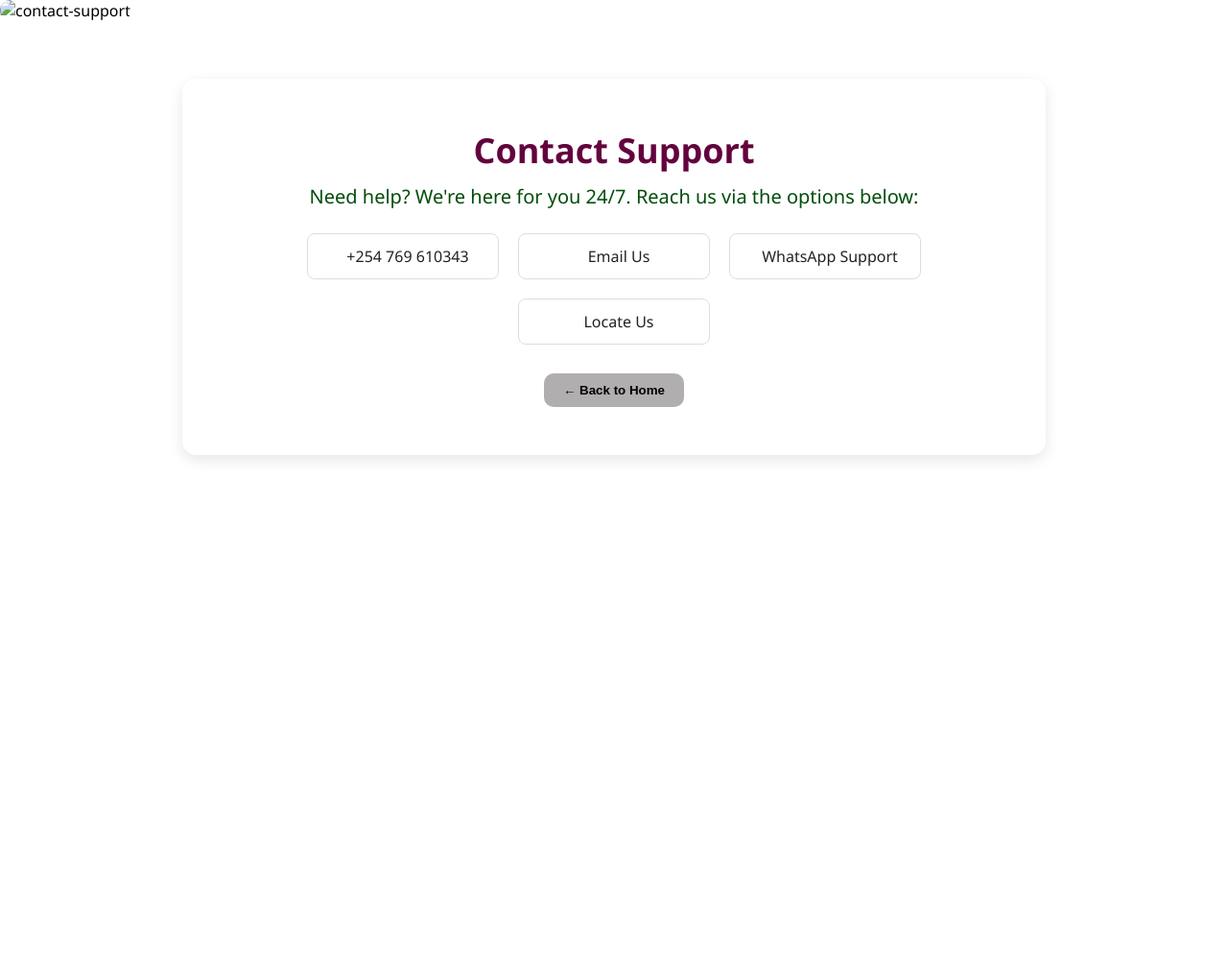
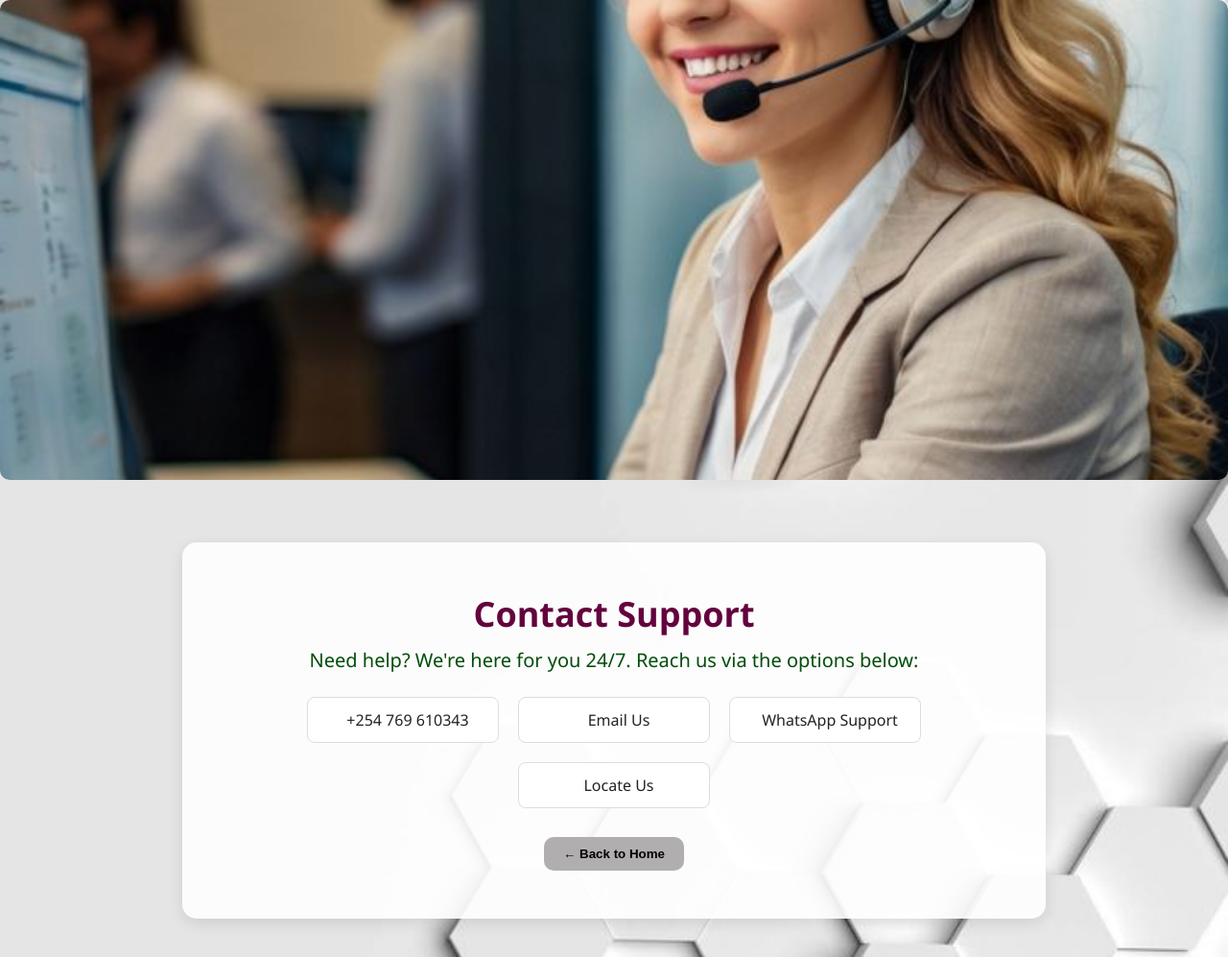
Before and after one commit to Allamano-design/E-Commerce-Store, a plain HTML site: page contactsupport.html in a window 1280 px wide. Shown: the whole page at 96% size. Before the commit the page ends 800 px from the top, so only its background shows below. Drawn offline with Linux system fonts and the light colour scheme.

Commit message:
Update contactsupport.html

```diff
--- a/contactsupport.html
+++ b/contactsupport.html
@@ -13,7 +13,7 @@
 
 body {
   font-family: 'Segoe UI', Tahoma, Geneva, Verdana, sans-serif;
-  background-image: url("images/Return policy background.jpg");
+  background-image: url("Return policy background.jpg");
   background-size: cover;
   background-repeat: no-repeat;
   background-attachment: fixed;
@@ -169,7 +169,7 @@ button.home-btn:hover {
 </head>
 
 <body>
-  <img src="images/Contactsupport image.jpg" class="img" alt="contact-support">
+  <img src="Contactsupport image.jpg" class="img" alt="contact-support">
     <section class="contact-support">
   <h2>Contact Support</h2>
   <p>Need help? We're here for you 24/7. Reach us via the options below:</p>
```
